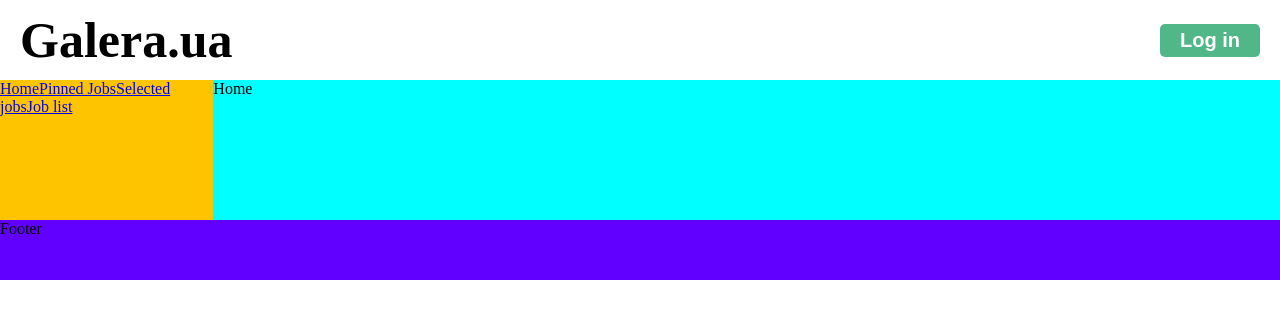
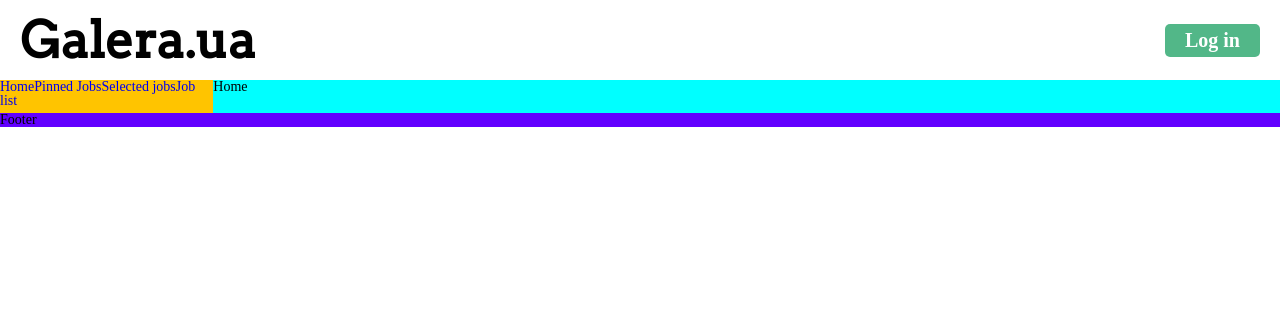
Before and after one commit to kalitovskyyroman/GaleraUA, a React (Create React App) app: page / in a window 1280 px wide. Shown: the top 318 px of the page. Built offline with nearby package versions, Linux system fonts and the light colour scheme.

Commit message:
Update global styles

```diff
--- a/src/App.module.css
+++ b/src/App.module.css
@@ -1,7 +1,7 @@
 .grid_wrapper {
     display: grid;
     grid-template-columns: 1fr 5fr;
-    grid-template-rows: 4fr 7fr 3fr;
+    grid-template-rows: 10vh 7fr 3fr;
     grid-template-areas:
         'header header'
         'aside content'
--- a/src/components/Header/Title/styles.js
+++ b/src/components/Header/Title/styles.js
@@ -2,6 +2,7 @@
 
 const StyledTitle = styled.h1`
     font-size: 50px;
+    font-weight: 600;
 `;
 
 export default StyledTitle;
--- a/src/components/Header/styles.js
+++ b/src/components/Header/styles.js
@@ -1,8 +1,7 @@
 import styled from 'styled-components';
 
 const StyledHeader = styled.header`
-    min-height: 10vh;
-    max-height: 10vh;
+    height: 100%;
     display: flex;
     align-items: center;
     justify-content: space-between;
--- a/src/globalStyles.js
+++ b/src/globalStyles.js
@@ -1,10 +1,66 @@
 import { createGlobalStyle } from 'styled-components';
+import ArvoTTF from './assets/fonts/arvo/Arvo-Regular.ttf';
 
 const Global = createGlobalStyle`
+
+@font-face {
+    font-family: 'Arvo';
+    src: url(${ArvoTTF}) format('truetype');
+}
+
 * {
     margin: 0;
     padding: 0;
+    border: 0;
+}
+
+*, *:before, *:after {
     box-sizing: border-box;
+    -moz-box-sizing: border-box;
+    -webkit-box-sizing: border-box;
+}
+:focus,:active { outline: none }
+a:focus,a:active { outline: none }
+
+a {
+    text-decoration: none
+}
+
+a:visited {
+    color: black
+}
+
+nav, footer, header, aside { display: block }
+
+html,body{
+	height: 100%;
+	width: 100%;
+	font-size: 100%;
+	line-height: 1;
+	font-size: 14px;
+	-ms-text-size-adjust: 100%;
+	-moz-text-size-adjust: 100%;
+	-webkit-text-size-adjust: 100%;
+}
+
+input,button,textarea{font-family:inherit;}
+
+input::-ms-clear{display: none;}
+button{cursor: pointer;}
+button::-moz-focus-inner {padding:0;border:0;}
+a, a:visited{text-decoration: none;}
+a:hover{text-decoration: none;}
+ul li{list-style: none;}
+img{vertical-align: top;}
+
+h1,h2,h3,h4,h5,h6 {
+    font-size:inherit;
+    font-weight: 400;
+    font-family: 'Arvo', sans-serif;
+}
+
+ol, ul {
+	list-style: none;
 }
 
 button {
```
Also changed, not shown: src/assets/fonts/arvo/Arvo-Regular.ttf (added).
